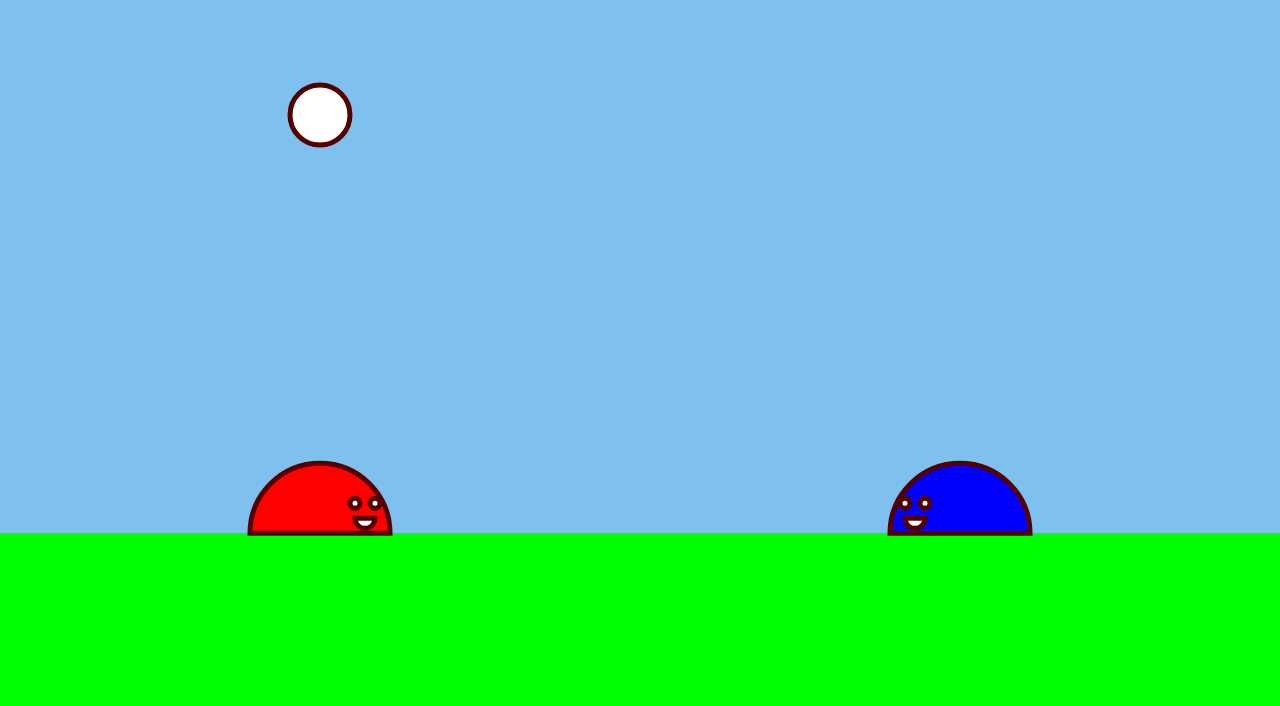
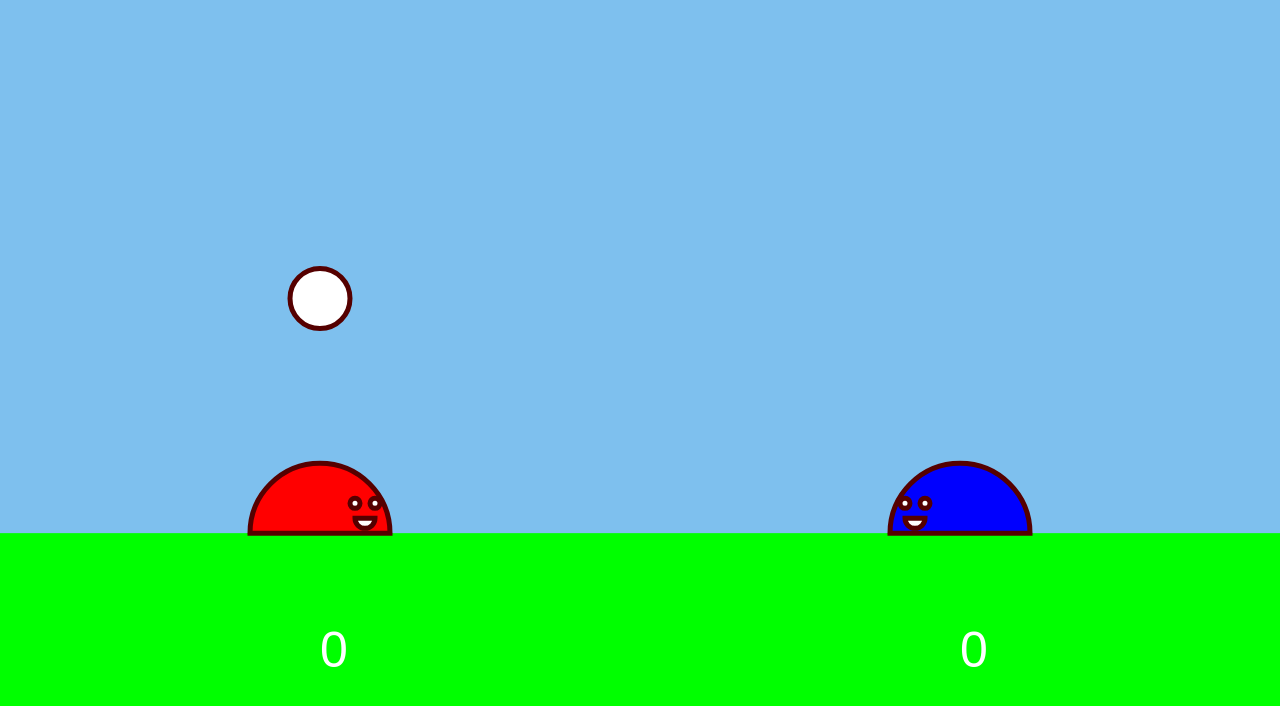
Before and after one commit to lichard49/lime-olleyball, a plain HTML site: page index.html in a window 1280 px wide. Drawn offline with Linux system fonts and the light colour scheme.

Commit message:
Add game state machine and scoring system

```diff
--- a/ball.js
+++ b/ball.js
@@ -1,14 +1,34 @@
 var MAX_VELOCITY = 8;
 var MIN_VELOCITY = -1*MAX_VELOCITY;
 
-function Ball(x, y) {
+function Ball(x, y, x2) {
 	this.x = x;
 	this.y = y;
+	this.defaultX1 = x;
+	this.defaultX2 = x2;
+	this.defaultY = y;
 	this.radius = 30;
 	this.xVelocity = 0;
 	this.yVelocity = 0;
 }
 
+Ball.prototype.reset = function(whichDefault) {
+	switch(whichDefault) {
+		case 1:
+			this.x = this.defaultX1;
+			break;
+		case 2:
+			this.x = this.defaultX2;
+			break;
+	}
+	this.y = this.defaultY;
+}
+
+/*
+ * return 0 if the game is still in play
+ * return 1 if player 1 scores
+ * return 2 if player 2 scores
+ */
 Ball.prototype.tick = function(world, players) {
 	this.x += this.xVelocity;
 	this.y += this.yVelocity;
@@ -19,6 +39,12 @@ Ball.prototype.tick = function(world, players) {
 		this.yVelocity = 0;
 		this.y = world.floorY-this.radius;
 		//alert("Game over");
+		if(this.x > world.floorWidth/2) {
+			return 1;
+		}
+		else {
+			return 2;
+		}
 	}
 	else if(this.y-this.radius < world.floorY) {
 		// apply gravity when not on the ground
@@ -71,6 +97,7 @@ Ball.prototype.tick = function(world, players) {
 			this.xVelocity = Math.max(MIN_VELOCITY, Math.min(MAX_VELOCITY, this.xVelocity));
 		}
 	}
+	return 0;
 }
 
 Ball.prototype.draw = function(context) {
--- a/character.js
+++ b/character.js
@@ -2,10 +2,19 @@ function Character(x, y, color, isFacingLeft) {
 	this.color = color;
 	this.x = x;
 	this.y = y;
+	this.defaultX = x;
+	this.defaultY = y;
 	this.xVelocity = 0;
 	this.yVelocity = 0;
 	this.radius = 70;
 	this.isFacingLeft = isFacingLeft ? -1 : 1;
+}
+
+Character.prototype.reset = function() {
+	this.x = this.defaultX;
+	this.y = this.defaultY;
+	this.xVelocity = 0;
+	this.yVelocity = 0;
 }
 
 Character.prototype.moveLeft = function() {
--- a/index.html
+++ b/index.html
@@ -11,21 +11,43 @@
 			canvas.height = document.body.clientHeight; //document.height is obsolete
 			var context = canvas.getContext("2d");
 
+			// game state
+			var START_SCREEN = 0;
+			var SET_UP_ROUND = 1;
+			var ROUND_IN_PLAY = 2;
+			var CLEAN_UP_ROUND = 3;
+			var GAME_OVER = 4;
+			var gameState = 1;
+			var roundWinner = 0;
+
 			// background
 			var world = new World(canvas);
 
 			// character
-			var player1 = new Character(world.floorWidth/4, world.floorY, 'red', false);
-			var player2 = new Character(3*world.floorWidth/4, world.floorY, 'blue', true);
+			var player1DefaultX = world.floorWidth/4;
+			var player2DefaultX = 3*world.floorWidth/4;
+			var player1DefaultY = world.floorY;
+			var player2DefaultY = world.floorY;
+
+
+			var player1 = new Character(player1DefaultX, player1DefaultY, 'red', false);
+			var player2 = new Character(player2DefaultX, player2DefaultY, 'blue', true);
+
+			var player1Score = 0;
+			var player2Score = 0;
 
 			// ball
-			var ball = new Ball(world.floorWidth/4, world.floorY-200);
+			var ball = new Ball(player1DefaultX, world.floorY-600, player2DefaultX);
 
 			function drawWorld(context) {
 				world.draw(context);
 				player1.draw(context);
 				player2.draw(context);
 				ball.draw(context);
+
+				context.font = "50px Arial";
+				context.fillText(player1Score, world.floorWidth/4, world.floorY+world.floorHeight/2);
+				context.fillText(player2Score, 3*world.floorWidth/4, world.floorY+world.floorHeight/2);
 			}
 			drawWorld(context);
 
@@ -69,13 +91,54 @@
 			}
 
 			setInterval(function() {
+				switch(gameState) {
+					case START_SCREEN:
+						// show menu
+						player1Score = 0;
+						player2Score = 0;
+						// go straight to game for now
+						gameState = SET_UP_ROUND;
+						break;
+					case SET_UP_ROUND:
+						// reset variables
+						player1.reset();
+						player2.reset();
+						ball.reset(roundWinner);
+						gameState = ROUND_IN_PLAY;
+						break;
+					case ROUND_IN_PLAY:
+						// tick
+						player1.tick(world);
+						player2.tick(world);
 
-				player1.tick(world);
-				player2.tick(world);
+						roundWinner = ball.tick(world, [player1, player2]);
+						if(roundWinner > 0) {
+							gameState = CLEAN_UP_ROUND;
+						}
 
-				ball.tick(world, [player1, player2]);
-
-				drawWorld(context);
+						drawWorld(context);
+						break;
+					case CLEAN_UP_ROUND:
+						// ?
+						switch(roundWinner) {
+							case 1:
+								player1Score += 1;
+								break;
+							case 2:
+								player2Score += 1;
+								break;
+						}
+						if(player1Score >= 5 || player2Score >= 5) {
+							gameState = GAME_OVER;
+						}
+						else {
+							gameState = SET_UP_ROUND;
+						}
+						break;
+					case GAME_OVER:
+						// ?
+						break;
+				}
 			}, 1);
 		});
 		</script>
```
